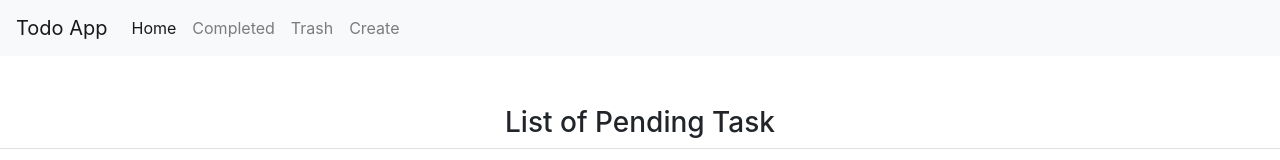
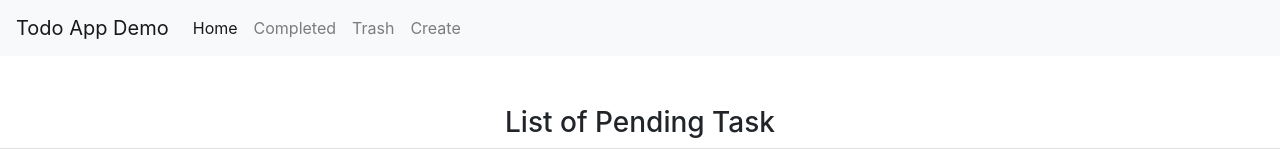
Before and after one commit to htyag01/TodoApp, a React (Create React App) app: page / in a window 1280 px wide. Shown: the top 160 px of the page. Built offline with nearby package versions, Linux system fonts and the light colour scheme.

Commit message:
Update Home.js

```diff
--- a/src/component/Home.js
+++ b/src/component/Home.js
@@ -8,7 +8,7 @@ function Home () {
             <div>
                 <div>
                     <nav class="navbar navbar-expand-lg navbar-light bg-light">
-                        <Link class="navbar-brand" to="/Home">Todo App</Link>
+                        <Link class="navbar-brand" to="/Home">Todo App Demo</Link>
                         <button class="navbar-toggler" type="button" data-toggle="collapse" data-target="#navbarNavAltMarkup" aria-controls="navbarNavAltMarkup" aria-expanded="false" aria-label="Toggle navigation">
                             <span class="navbar-toggler-icon"></span>
                         </button>
```
